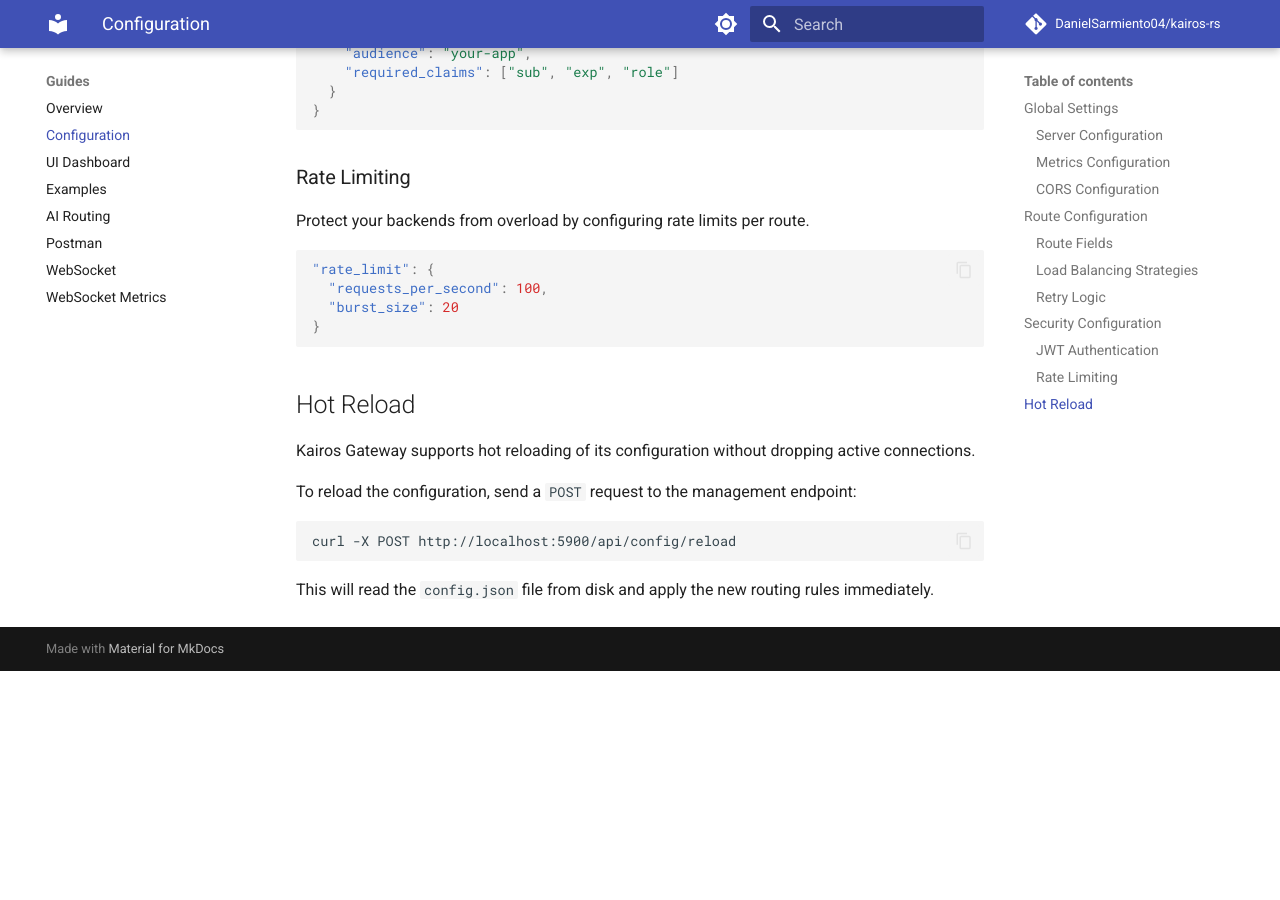
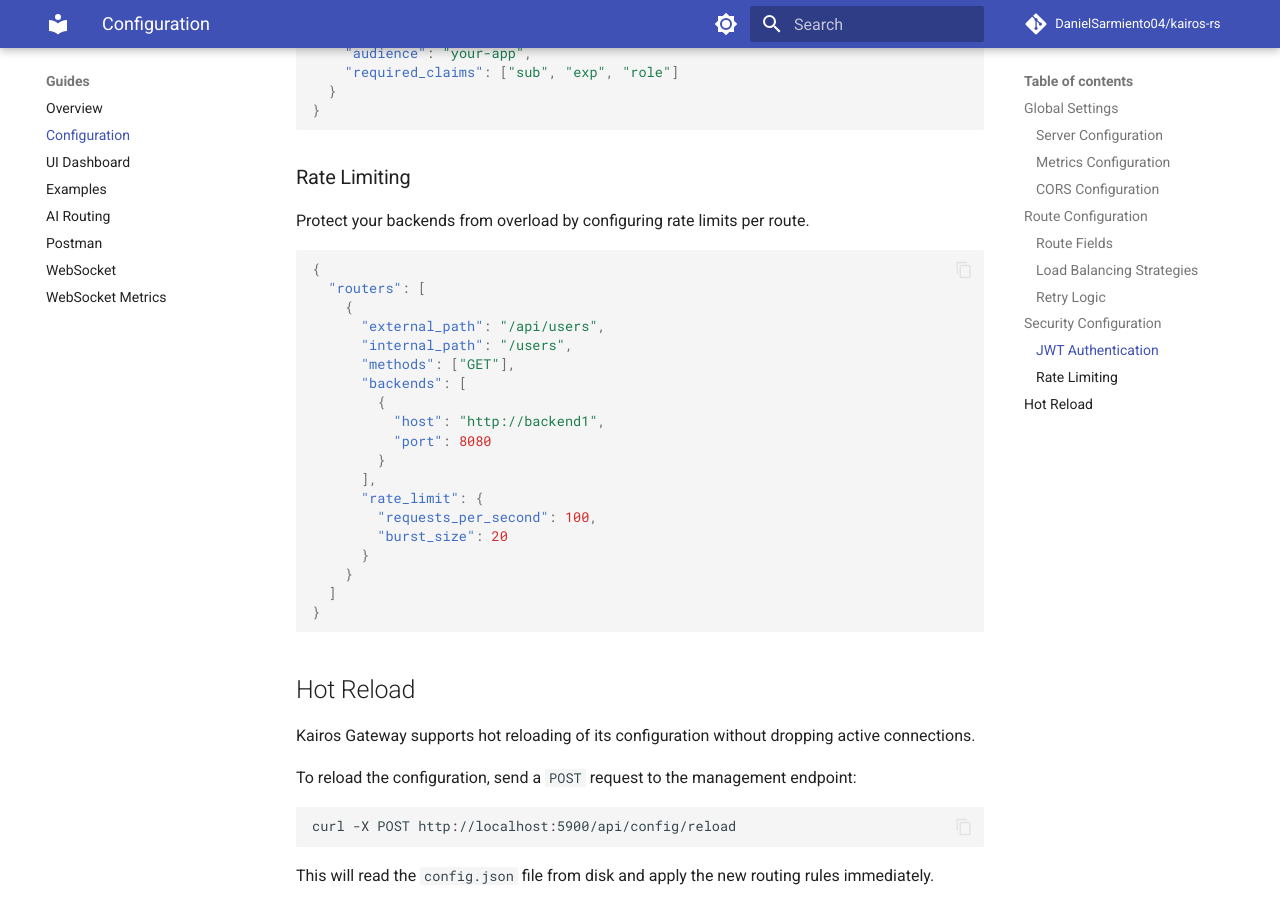
Before and after one commit to DanielSarmiento04/kairos-rs, an MkDocs documentation site: the page built from docs/src/CONFIGURATION.md, in a window 1280 px wide and 900 px high, scrolled down 3950 px. Built offline with MkDocs 1.6.1 and Material for MkDocs 9.7.7, drawn with Linux system fonts in a browser that asks for light colours; comment, search, counter and statistics services are not loaded; before the commit the page ends 4621 px from its top, so only the background shows below that.

Commit message:
Enhance AI Routing Guide with caching and fast provider recommendations; update configuration example for rate limiting

````diff
--- a/docs/src/CONFIGURATION.md
+++ b/docs/src/CONFIGURATION.md
@@ -148,9 +148,24 @@ To secure routes, configure the global `jwt` settings and set `auth_required: tr
 Protect your backends from overload by configuring rate limits per route.
 
 ```json
-"rate_limit": {
-  "requests_per_second": 100,
-  "burst_size": 20
+{
+  "routers": [
+    {
+      "external_path": "/api/users",
+      "internal_path": "/users",
+      "methods": ["GET"],
+      "backends": [
+        {
+          "host": "http://backend1",
+          "port": 8080
+        }
+      ],
+      "rate_limit": {
+        "requests_per_second": 100,
+        "burst_size": 20
+      }
+    }
+  ]
 }
 ```
 
````
Also changed, not shown: docs/src/AI_ROUTING_GUIDE.md (+2 -2 lines).
